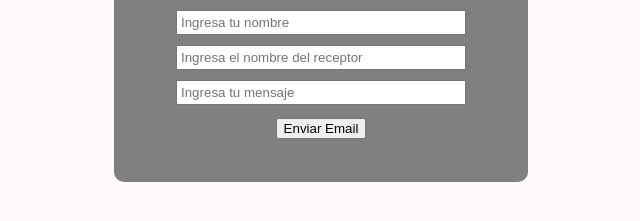
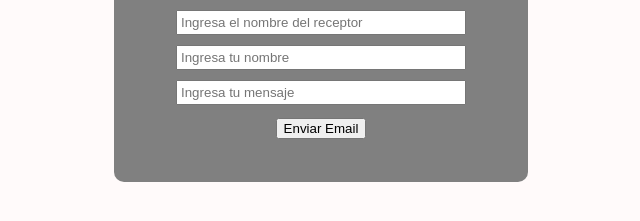
Before and after one commit to gabrielteran11/gabrielteran11.github.io, a plain HTML site: page enviarEmailConEmailJs/index.html in a window 1280 px wide. Shown: the part 245-466 px from the top of the page, without its empty margins (319-959 px from the left). Drawn offline with Linux system fonts and the light colour scheme.

Commit message:
pequeña correcion

```diff
--- a/enviarEmailConEmailJs/index.html
+++ b/enviarEmailConEmailJs/index.html
@@ -26,8 +26,8 @@
 <body>
     <div class="box">
         <h1>Enviar Email a Gabriel XD</h1>
-        <input type="text" id="toName" placeholder="Ingresa tu nombre">
-        <input type="text" id="fromName" placeholder="Ingresa el nombre del receptor">
+        <input type="text" id="toName" placeholder="Ingresa el nombre del receptor">
+        <input type="text" id="fromName" placeholder="Ingresa tu nombre">
         <input type="text" id="msg" placeholder="Ingresa tu mensaje">
         <div>
             <button onclick="sendMail()">Enviar Email</button>
```
